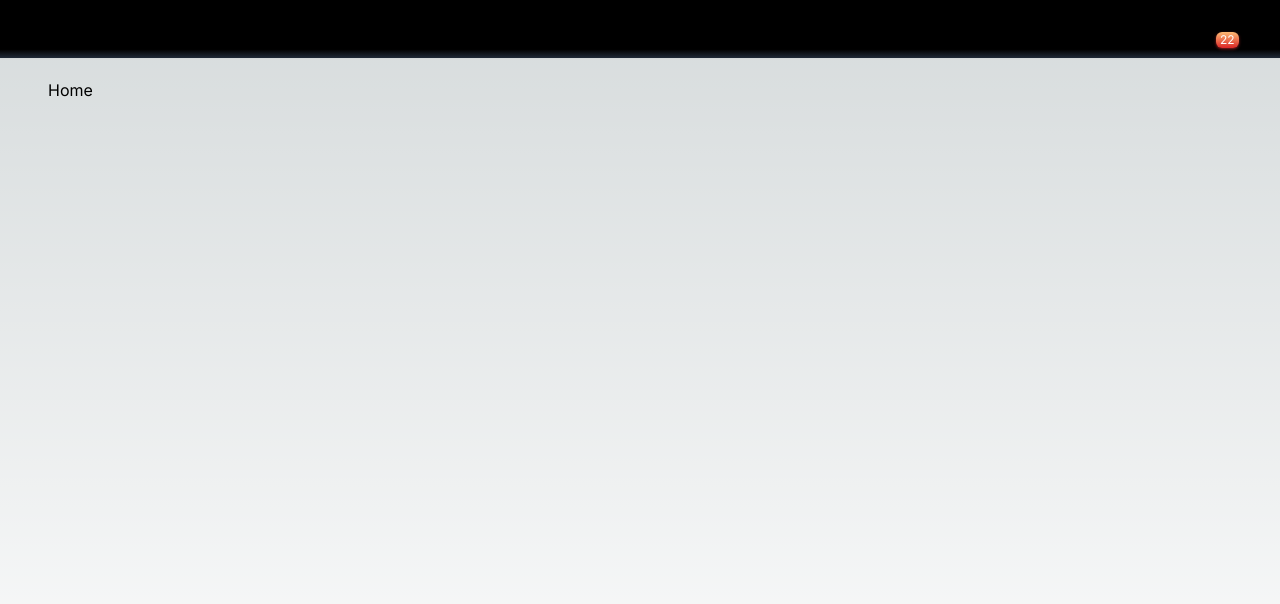
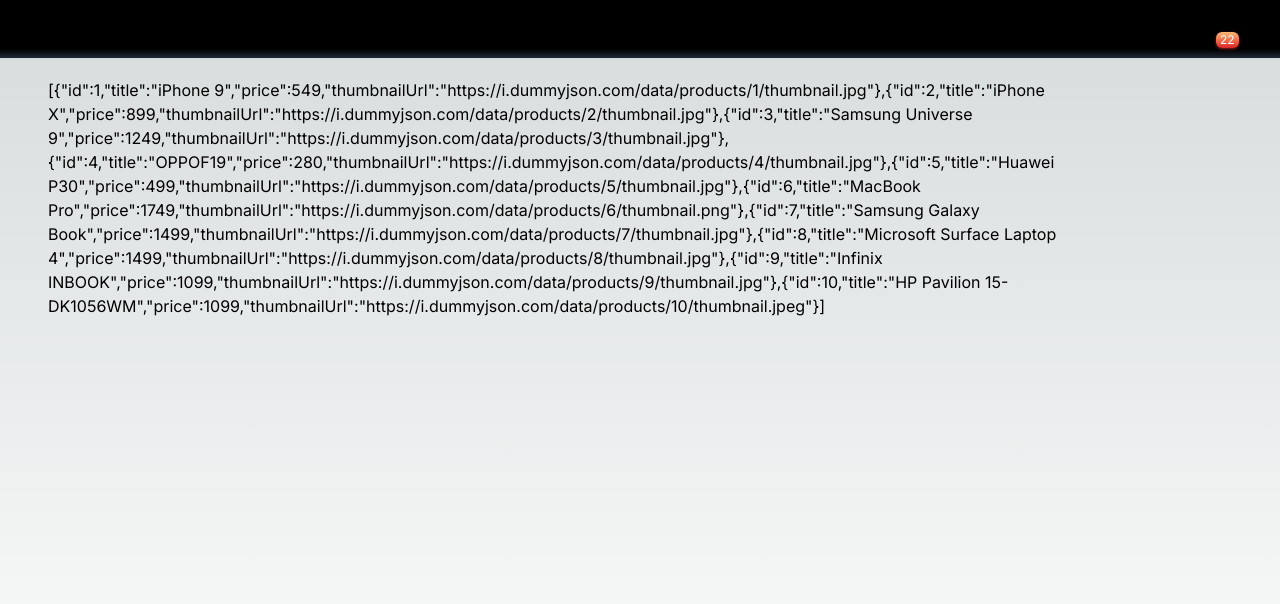
Before and after one commit to M4rYu5/web-dev-practice, a Next.js app in the folder src/store_front_react/: page / in a window 1280 px wide. Shown: the top 604 px of the page. Built offline with nearby package versions, Linux system fonts and the light colour scheme.

Commit message:
products states in main page

```diff
--- a/src/store_front_react/app/page.tsx
+++ b/src/store_front_react/app/page.tsx
@@ -1,10 +1,19 @@
-"use client"
+"use client";
 
+import { Dispatch, SetStateAction, useEffect, useMemo, useState } from "react";
+import { getProducts } from "./../data/repository";
+import { ProductFilter } from "@/data/ProductFilter";
+import { ProductPreview } from "@/data/ProductPreview";
 
 const Home = () => {
-  return (
-    <span>Home</span>
-  )
-}
+  let [filter, setFilter] = useState(new ProductFilter(0, 10));
+  let [products, setProducts]: [ProductPreview[] | null, any] = useState(null);
+
+  useEffect(() => {
+    getProducts(filter).then((x) => setProducts(x));
+  }, [filter]);
+
+  return <div>{JSON.stringify(products)}</div>;
+};
 
 export default Home;
```
